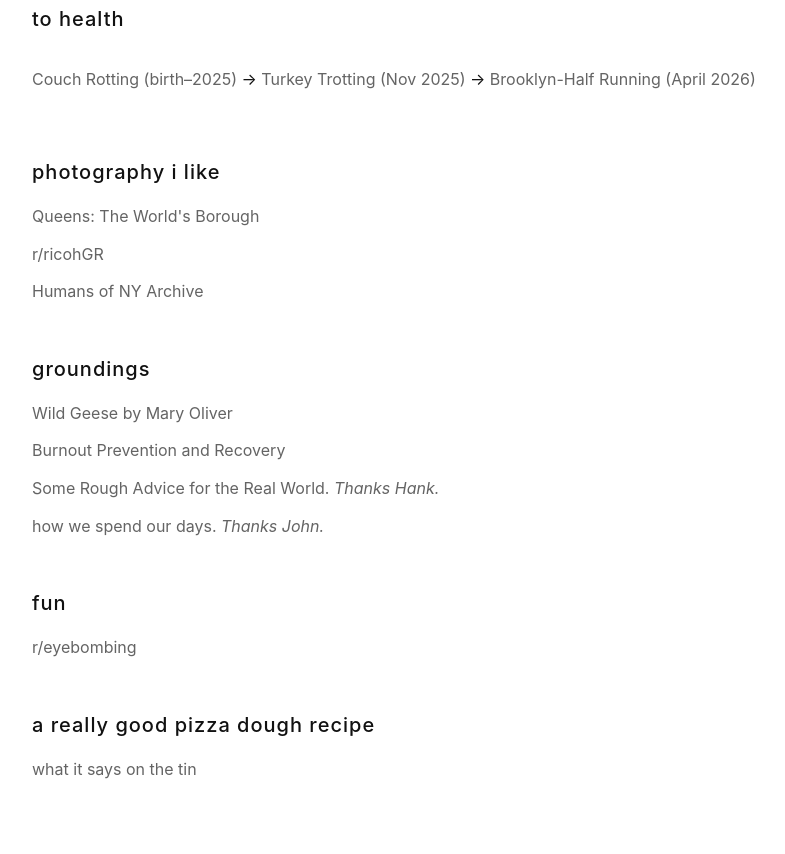
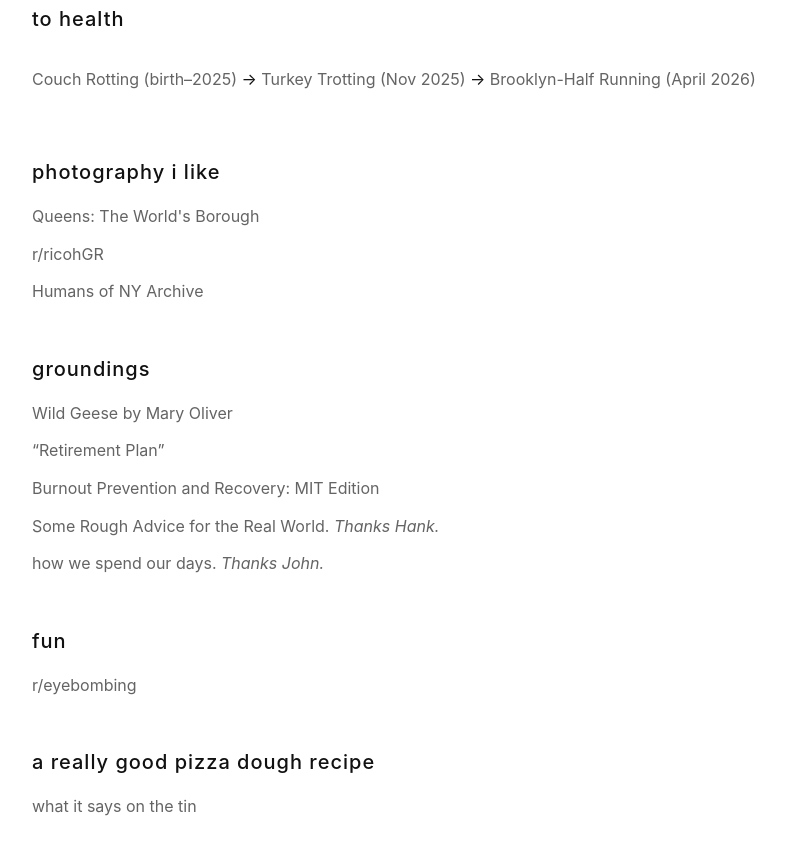
Before and after one commit to elainejiangg/elainejiangg.github.io, a plain HTML site: page noodlings.html in a window 1280 px wide. Shown: the part 843-1697 px from the top of the page, without its empty margins (178-963 px from the left). Drawn offline with Linux system fonts and the light colour scheme.

Commit message:
are we there yet

```diff
--- a/noodlings.html
+++ b/noodlings.html
@@ -156,8 +156,15 @@
 
               <li>
                 <a
+                  href="https://www.youtube.com/watch?v=2Mqa4zfJdx4"
+                  >“Retirement Plan”</a
+                >
+              </li>
+
+              <li>
+                <a
                   href="https://www.evenmere.org/~bts/Random-Collected-Documents/MIT-views.html"
-                  >Burnout Prevention and Recovery</a
+                  >Burnout Prevention and Recovery: MIT Edition</a
                 >
               </li>
 
```
